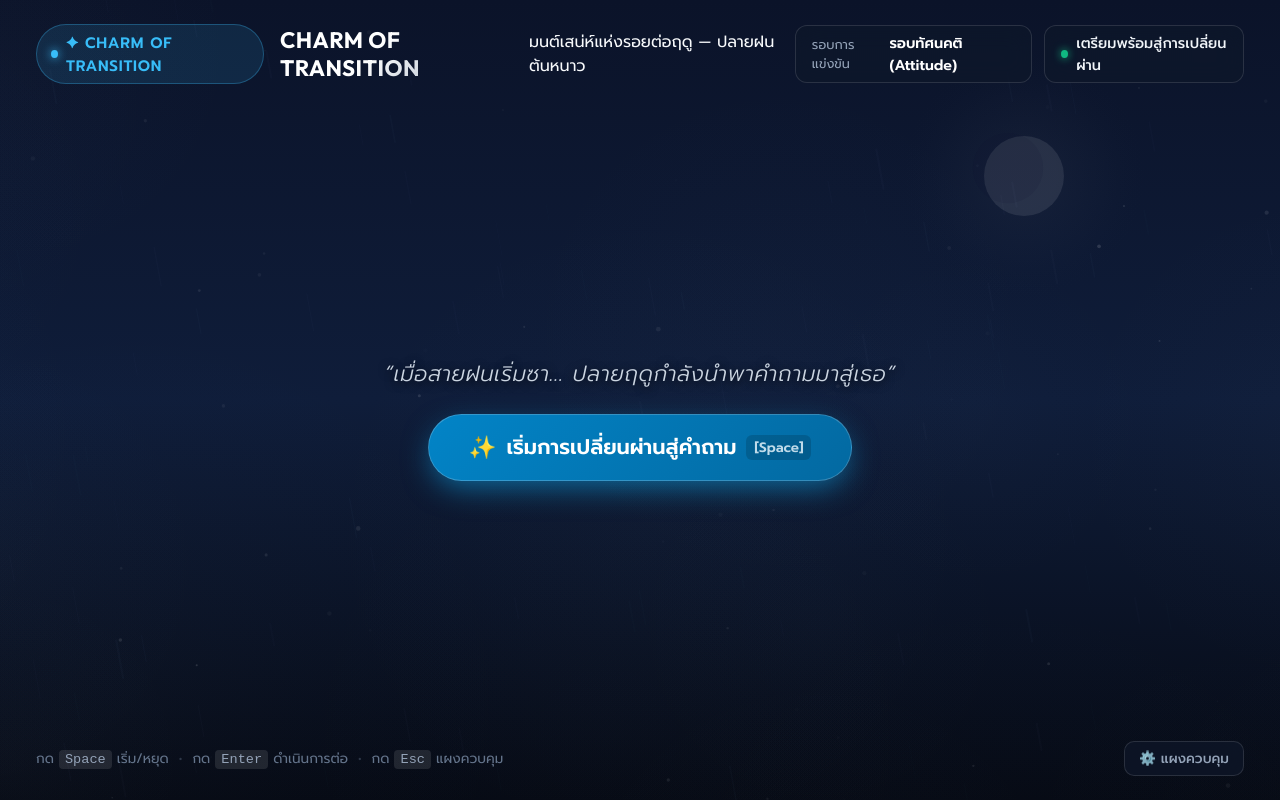
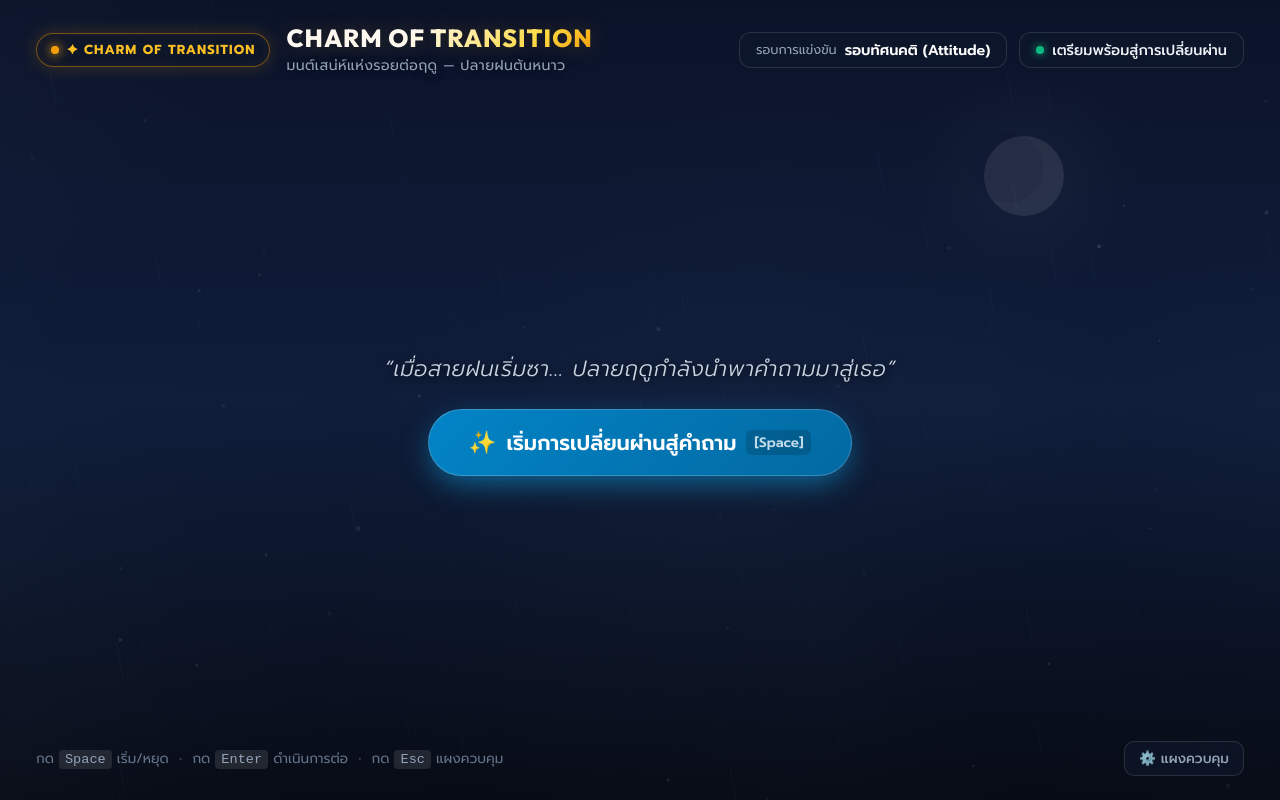
Before and after one commit to Doub1eKill/WebRandomStar, a React (Vite) app: page / in a window 1280 px wide. Built offline with nearby package versions, Linux system fonts and the light colour scheme.

Commit message:
style: enhance typography and frosted gold accents for CHARM OF TRANSITION

```diff
--- a/src/components/Stage/QuestionCard.tsx
+++ b/src/components/Stage/QuestionCard.tsx
@@ -8,13 +8,13 @@ interface QuestionCardProps {
 }
 
 const CATEGORY_DETAILS: Record<QuestionCategory, { name: string; icon: string; subtitle: string; color: string }> = {
-  rain: { name: 'ความรู้สึกและตัวตน', icon: '🌧️', subtitle: 'Feelings & Identity', color: '#38bdf8' },
-  mist: { name: 'มุมมองและทัศนคติ', icon: '🌫️', subtitle: 'Perspective & Attitude', color: '#94a3b8' },
-  wind: { name: 'การเปลี่ยนแปลง', icon: '🍃', subtitle: 'Change & Challenge', color: '#86efac' },
-  leaf: { name: 'ประสบการณ์และชีวิต', icon: '🍂', subtitle: 'Experience & Memory', color: '#fbbf24' },
-  moon: { name: 'ความฝันและเป้าหมาย', icon: '🌙', subtitle: 'Dreams & Ambition', color: '#e2e8f0' },
-  star: { name: 'สังคมและภาวะผู้นำ', icon: '⭐', subtitle: 'Society & Leadership', color: '#fde047' },
-  final: { name: 'คำถามรอบตัดสิน', icon: '☄️', subtitle: 'Final Decisive Question', color: '#f43f5e' }
+  rain: { name: 'สายฝนแห่งการปรับตัว', icon: '🌧️', subtitle: 'Adaptability & Growth', color: '#38bdf8' },
+  mist: { name: 'สายหมอกแห่งวิสัยทัศน์', icon: '🌫️', subtitle: 'Vision & Perspective', color: '#94a3b8' },
+  wind: { name: 'ลมหนาวแห่งแรงบันดาลใจ', icon: '🍃', subtitle: 'Leadership & Impact', color: '#86efac' },
+  leaf: { name: 'ใบไม้ทองแห่งพันธกิจ', icon: '🍂', subtitle: 'Purpose & Legacy', color: '#fbbf24' },
+  moon: { name: 'แสงจันทร์สะท้อนคุณค่า', icon: '🌙', subtitle: 'Authenticity & Empathy', color: '#e2e8f0' },
+  star: { name: 'คุณค่าและความเป็นผู้นำ', icon: '⭐', subtitle: 'Character & Leadership', color: '#fde047' },
+  final: { name: 'คำถามรอบตัดสิน', icon: '👑', subtitle: 'Final Decisive Question', color: '#f43f5e' }
 };
 
 export const QuestionCard: React.FC<QuestionCardProps> = ({ question, isAnswered, onNext }) => {
--- a/src/components/Stage/StageHeader.tsx
+++ b/src/components/Stage/StageHeader.tsx
@@ -33,8 +33,10 @@ export const StageHeader: React.FC<StageHeaderProps> = ({ round, currentState })
           <span className="brand-dot" />
           <span className="brand-season">✦ CHARM OF TRANSITION</span>
         </div>
-        <h1 className="event-title">CHARM OF TRANSITION</h1>
-        <p className="event-subtitle">มนต์เสน่ห์แห่งรอยต่อฤดู — ปลายฝนต้นหนาว</p>
+        <div className="header-titles">
+          <h1 className="event-title">CHARM OF TRANSITION</h1>
+          <p className="event-subtitle">มนต์เสน่ห์แห่งรอยต่อฤดู — ปลายฝนต้นหนาว</p>
+        </div>
       </div>
 
       <div className="header-right">
--- a/src/index.css
+++ b/src/index.css
@@ -208,35 +208,56 @@ button {
   display: inline-flex;
   align-items: center;
   gap: 8px;
-  background: rgba(56, 189, 248, 0.12);
-  border: 1px solid rgba(56, 189, 248, 0.3);
+  background: rgba(15, 23, 42, 0.75);
+  border: 1px solid rgba(245, 158, 11, 0.45);
   padding: 6px 14px;
   border-radius: 9999px;
+  box-shadow: 0 0 18px rgba(245, 158, 11, 0.2), inset 0 0 10px rgba(245, 158, 11, 0.08);
+  backdrop-filter: blur(12px);
 }
 
 .brand-dot {
   width: 8px;
   height: 8px;
   border-radius: 50%;
-  background: #38bdf8;
-  box-shadow: 0 0 10px #38bdf8;
+  background: #f59e0b;
+  box-shadow: 0 0 10px #f59e0b, 0 0 18px rgba(245, 158, 11, 0.6);
+  animation: pulse-soft 2s infinite;
 }
 
 .brand-season {
-  font-size: 0.95rem;
-  font-weight: 600;
-  color: #38bdf8;
-  letter-spacing: 0.05em;
+  font-size: 0.82rem;
+  font-weight: 700;
+  color: #fbbf24;
+  letter-spacing: 0.08em;
+  text-transform: uppercase;
+}
+
+.header-titles {
+  display: flex;
+  flex-direction: column;
+  gap: 2px;
 }
 
 .event-title {
   font-family: var(--font-display);
-  font-size: 1.4rem;
-  font-weight: 700;
-  letter-spacing: 0.02em;
-  background: linear-gradient(135deg, #ffffff 40%, #94a3b8 100%);
+  font-size: 1.55rem;
+  font-weight: 800;
+  letter-spacing: 0.04em;
+  background: linear-gradient(135deg, #ffffff 40%, #fde047 80%, #f59e0b 100%);
   -webkit-background-clip: text;
   -webkit-text-fill-color: transparent;
+  text-shadow: 0 0 24px rgba(245, 158, 11, 0.25);
+  line-height: 1.15;
+}
+
+.event-subtitle {
+  margin: 0;
+  font-size: 0.88rem;
+  font-weight: 400;
+  color: #94a3b8;
+  letter-spacing: 0.03em;
+  text-shadow: 0 2px 8px rgba(0, 0, 0, 0.6);
 }
 
 .header-right {
@@ -409,7 +430,10 @@ button {
   display: flex;
   flex-direction: column;
   gap: 24px;
-  box-shadow: 0 25px 60px -15px rgba(0, 0, 0, 0.85), 0 0 40px 0 rgba(56, 189, 248, 0.15);
+  box-shadow: 0 25px 60px -15px rgba(0, 0, 0, 0.88), 0 0 50px 0 rgba(245, 158, 11, 0.12);
+  border: 1px solid rgba(255, 255, 255, 0.14);
+  backdrop-filter: blur(24px);
+  -webkit-backdrop-filter: blur(24px);
 }
 
 .card-glow-bar {
```
